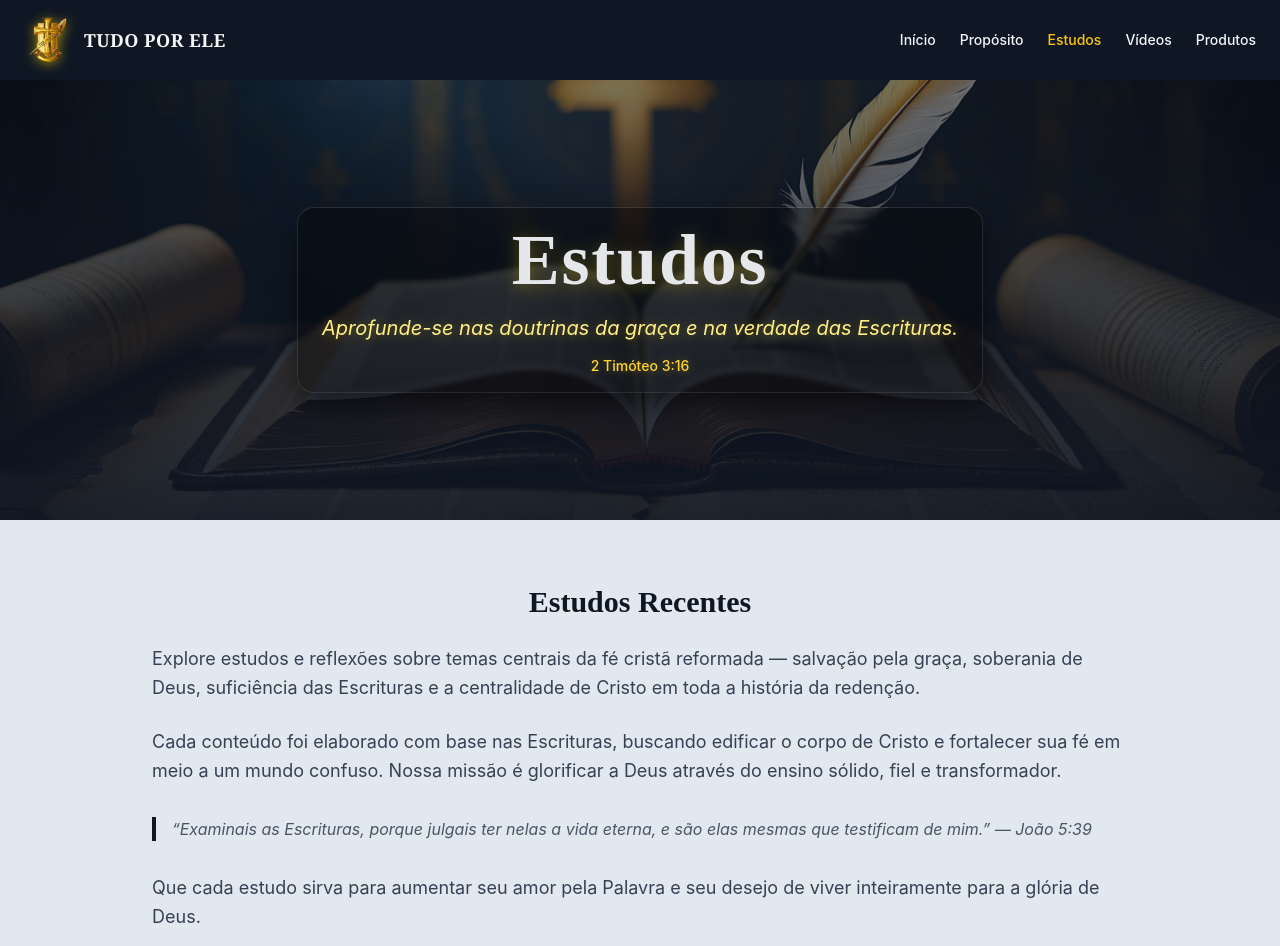
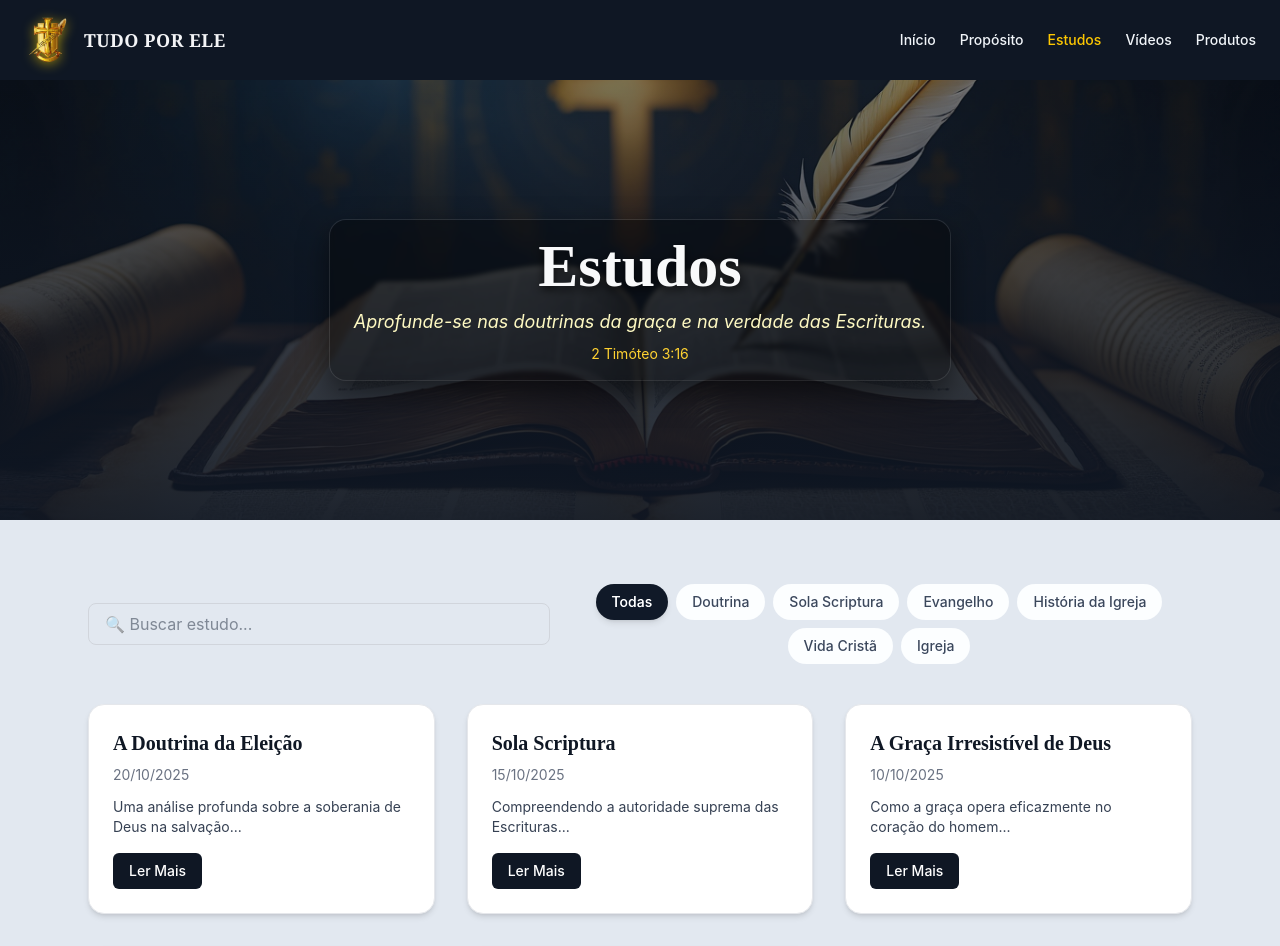
Before and after one commit to llopes0610/tudo-por-ele, a Next.js app: page /estudos in a window 1280 px wide. Shown: the top 946 px of the page. Built offline with nearby package versions, Linux system fonts and the light colour scheme.

Commit message:
ajustando pesquisa de estudos

```diff
--- a/src/app/estudos/[slug]/page.jsx
+++ b/src/app/estudos/[slug]/page.jsx
@@ -1,53 +1,92 @@
-import studies from "../../../data/estudos.json";
+"use client";
+
+import studies from "@/data/estudos.json";
+import { notFound } from "next/navigation";
+import { motion } from "framer-motion";
 import Link from "next/link";
 
-export async function generateStaticParams() {
-  return studies.map((study) => ({
-    slug: study.slug,
-  }));
-}
-
-export async function generateMetadata({ params }) {
-  const study = studies.find((s) => s.slug === params.slug);
-  return {
-    title: `${study?.title || "Estudo"} | Tudo Por Ele`,
-    description: study?.excerpt || "Estudo teológico reformado",
-  };
-}
-
-export default function StudyPage({ params }) {
-  const study = studies.find((s) => s.slug === params.slug);
-
-  if (!study) {
-    return (
-      <div className="text-center text-gray-600 mt-20">
-        <h1 className="text-2xl font-semibold mb-4">Estudo não encontrado</h1>
-        <Link href="/estudos" className="text-[#0f1724] underline">
-          Voltar para lista de estudos
-        </Link>
-      </div>
-    );
-  }
+export default function EstudoPage({ params }) {
+  const estudo = studies.find((s) => s.slug === params.slug);
+  if (!estudo) return notFound();
 
   return (
-    <article className="max-w-4xl mx-auto text-gray-800 leading-relaxed">
-      <h1 className="text-4xl font-bold text-[#0f1724] mb-2">{study.title}</h1>
-      <p className="text-sm text-[#8aa2b8] mb-6">{study.date}</p>
+    <main className="bg-[#f8fafc] min-h-screen pb-20">
+      {/* === HERO === */}
+      <section className="relative w-full h-[50vh] flex items-center justify-center text-center overflow-hidden">
+        <div
+          className="absolute inset-0 bg-cover bg-center"
+          style={{ backgroundImage: "url('/hero.jpg')" }}
+        />
+        <div className="absolute inset-0 bg-[#0f1724]/55" />
+        <div className="absolute inset-0 bg-gradient-to-b from-transparent via-[#0f1724]/55 to-[#0f1724]/85" />
 
-      {/* conteúdo HTML do estudo */}
-      <div
-        className="prose prose-gray max-w-none"
-        dangerouslySetInnerHTML={{ __html: study.content }}
-      />
+        <motion.div
+          initial={{ opacity: 0, y: 25 }}
+          animate={{ opacity: 1, y: 0 }}
+          transition={{ duration: 1, ease: "easeOut" }}
+          className="relative z-10 px-6"
+        >
+          <div className="inline-block rounded-2xl bg-black/40 backdrop-blur-[2px] px-6 py-4 ring-1 ring-white/10 shadow-[0_12px_30px_rgba(0,0,0,0.55)]">
+            <h1 className="text-4xl md:text-6xl font-serif font-bold text-gray-100">
+              {estudo.title}
+            </h1>
+            <p className="mt-3 text-base md:text-lg italic text-gray-200">
+              {estudo.category}
+            </p>
+          </div>
+        </motion.div>
+      </section>
 
-      <div className="mt-10 text-center">
-        <Link
-          href="/estudos"
-          className="inline-block bg-[#0f1724] text-white px-4 py-2 rounded"
-        >
-          ← Voltar para estudos
-        </Link>
-      </div>
-    </article>
+      {/* === ARTIGO === */}
+      <section className="max-w-4xl mx-auto px-6 py-16">
+        {/* Data e categoria */}
+        <div className="text-center mb-10">
+          <p className="text-sm text-gray-500">
+            Publicado em{" "}
+            <span className="font-medium text-[#0f1724]">
+              {new Date(estudo.date).toLocaleDateString("pt-BR")}
+            </span>
+          </p>
+          <div className="w-16 h-[2px] bg-[#0f1724] mx-auto mt-3"></div>
+        </div>
+
+        {/* Conteúdo principal */}
+        <motion.article
+          initial={{ opacity: 0, y: 30 }}
+          animate={{ opacity: 1, y: 0 }}
+          transition={{ duration: 1, ease: "easeOut" }}
+          className="prose prose-lg max-w-none prose-headings:font-serif prose-headings:text-[#0f1724] prose-p:text-gray-800 prose-strong:text-[#0f1724] leading-relaxed"
+          dangerouslySetInnerHTML={{ __html: estudo.content }}
+        />
+
+        {/* BLOCO DO AUTOR */}
+        <div className="mt-16 border-t border-gray-300 pt-8 text-center">
+          <div className="flex flex-col items-center">
+            <img
+              src="/autor.jpg"
+              alt="Autor"
+              className="w-20 h-20 rounded-full border-4 border-[#0f1724]/20 shadow-md mb-4 object-cover"
+            />
+            <h3 className="text-lg font-semibold text-[#0f1724]">
+              Lucas Lopes
+            </h3>
+            <p className="text-gray-600 text-sm mt-1 italic max-w-md">
+              Teólogo reformado, estudante das Escrituras e defensor da fé
+              cristã bíblica conforme as doutrinas da graça.
+            </p>
+          </div>
+        </div>
+
+        {/* Botão Voltar */}
+        <div className="mt-12 text-center">
+          <Link
+            href="/estudos"
+            className="inline-block bg-[#0f1724] text-white px-6 py-2 rounded-md hover:bg-[#1e293b] transition-all duration-300"
+          >
+            ← Voltar aos Estudos
+          </Link>
+        </div>
+      </section>
+    </main>
   );
 }
--- a/src/app/estudos/page.jsx
+++ b/src/app/estudos/page.jsx
@@ -1,54 +1,127 @@
 "use client";
-
+import { useState } from "react";
 import { motion } from "framer-motion";
-import HeroSection from "@/components/HeroSection";
+import Link from "next/link";
+import studies from "@/data/estudos.json";
 
 export default function EstudosPage() {
+  const [query, setQuery] = useState("");
+  const [categoriaSelecionada, setCategoriaSelecionada] = useState("Todas");
+
+  const categorias = ["Todas", ...new Set(studies.map((s) => s.category))];
+
+  const estudosFiltrados = studies.filter((s) => {
+    const texto = `${s.title} ${s.excerpt} ${s.category}`.toLowerCase();
+    const pesquisa = query.toLowerCase();
+    const categoriaOk =
+      categoriaSelecionada === "Todas" || s.category === categoriaSelecionada;
+    return texto.includes(pesquisa) && categoriaOk;
+  });
+
   return (
     <main className="bg-[#f8fafc] min-h-screen">
       {/* === HERO === */}
-      <HeroSection
-        titulo="Estudos"
-        subtitulo="Aprofunde-se nas doutrinas da graça e na verdade das Escrituras."
-        versiculo="2 Timóteo 3:16"
-      />
+      <section className="relative w-full h-[55vh] flex items-center justify-center text-center overflow-hidden">
+        <div
+          className="absolute inset-0 bg-cover bg-center"
+          style={{ backgroundImage: "url('/hero.jpg')" }}
+        />
+        <div className="absolute inset-0 bg-[#0f1724]/55" />
+        <div className="absolute inset-0 bg-gradient-to-b from-transparent via-[#0f1724]/55 to-[#0f1724]/85" />
 
-      {/* === CONTEÚDO === */}
-      <section className="max-w-5xl mx-auto px-6 py-16">
         <motion.div
-          initial={{ opacity: 0, y: 40 }}
-          whileInView={{ opacity: 1, y: 0 }}
-          transition={{ duration: 1, ease: "easeOut" }}
-          viewport={{ once: true }}
-          className="text-center md:text-left"
+          initial={{ opacity: 0, y: 25 }}
+          animate={{ opacity: 1, y: 0 }}
+          transition={{ duration: 1.2, ease: "easeOut" }}
+          className="relative z-10 px-6"
         >
-          <h2 className="text-3xl font-serif font-semibold text-[#0f1724] mb-6 text-center">
-            Estudos Recentes
-          </h2>
+          <div className="inline-block rounded-2xl bg-black/35 backdrop-blur-[2px] px-6 py-4 ring-1 ring-white/10 shadow-[0_12px_30px_rgba(0,0,0,0.55)]">
+           <h1
+  className="text-5xl md:text-6xl font-serif font-bold text-gray-50"
+  style={{
+    color: "#f8f9fa", // cinza claro quase branco
+    textShadow: "0 3px 10px rgba(0,0,0,0.8)", // contorno sutil
+  }}
+>
+  Estudos
+</h1>
+            <p className="mt-3 text-base md:text-lg italic text-yellow-100">
+              Aprofunde-se nas doutrinas da graça e na verdade das Escrituras.
+            </p>
+            <p className="text-sm text-amber-300 mt-2">2 Timóteo 3:16</p>
+          </div>
+        </motion.div>
+      </section>
 
-          <p className="text-gray-700 leading-relaxed text-lg mb-6">
-            Explore estudos e reflexões sobre temas centrais da fé cristã
-            reformada — salvação pela graça, soberania de Deus, suficiência das
-            Escrituras e a centralidade de Cristo em toda a história da redenção.
+      {/* === FILTROS === */}
+      <section className="max-w-6xl mx-auto px-6 py-16">
+        <div className="flex flex-col md:flex-row md:items-center md:justify-between gap-4 mb-10">
+          {/* Campo de busca */}
+          <input
+            type="text"
+            placeholder="🔍 Buscar estudo..."
+            value={query}
+            onChange={(e) => setQuery(e.target.value)}
+            className="w-full md:w-1/2 px-4 py-2 rounded-lg border border-gray-300 focus:outline-none focus:ring-2 focus:ring-[#0f1724]"
+          />
+
+          {/* Filtros por categoria */}
+          <div className="flex flex-wrap justify-center gap-2">
+            {categorias.map((cat) => (
+              <button
+                key={cat}
+                onClick={() => setCategoriaSelecionada(cat)}
+                className={`px-4 py-2 rounded-full text-sm font-medium transition-all ${
+                  categoriaSelecionada === cat
+                    ? "bg-[#0f1724] text-white shadow-md"
+                    : "bg-gray-200 text-gray-700 hover:bg-gray-300"
+                }`}
+              >
+                {cat}
+              </button>
+            ))}
+          </div>
+        </div>
+
+        {/* === LISTA DE ESTUDOS === */}
+        {estudosFiltrados.length > 0 ? (
+          <div className="grid md:grid-cols-3 gap-8">
+            {estudosFiltrados.map((estudo, index) => (
+              <motion.article
+                key={estudo.slug}
+                initial={{ opacity: 0, y: 30 }}
+                whileInView={{ opacity: 1, y: 0 }}
+                transition={{
+                  duration: 0.6,
+                  delay: index * 0.1,
+                  ease: "easeOut",
+                }}
+                viewport={{ once: true }}
+                className="bg-white rounded-2xl shadow-md hover:shadow-lg transition-all duration-300 p-6 border border-gray-200"
+              >
+                <h4 className="text-xl font-semibold text-[#0f1724] mb-2">
+                  {estudo.title}
+                </h4>
+                <p className="text-sm text-gray-500 mb-3">
+                  {new Date(estudo.date).toLocaleDateString("pt-BR")}
+                </p>
+                <p className="text-gray-700 text-sm mb-4 line-clamp-3">
+                  {estudo.excerpt}
+                </p>
+                <Link
+                  href={`/estudos/${estudo.slug}`}
+                  className="inline-block mt-auto px-4 py-2 text-sm font-medium text-white bg-[#0f1724] hover:bg-[#1e293b] rounded-md transition-colors duration-300"
+                >
+                  Ler Mais
+                </Link>
+              </motion.article>
+            ))}
+          </div>
+        ) : (
+          <p className="text-center text-gray-500 italic mt-16">
+            Nenhum estudo encontrado. Tente outro termo ou categoria.
           </p>
-
-          <p className="text-gray-700 leading-relaxed text-lg mb-6">
-            Cada conteúdo foi elaborado com base nas Escrituras, buscando edificar
-            o corpo de Cristo e fortalecer sua fé em meio a um mundo confuso.
-            Nossa missão é glorificar a Deus através do ensino sólido, fiel e
-            transformador.
-          </p>
-
-          <blockquote className="border-l-4 border-[#0f1724] pl-4 italic text-gray-600 my-8">
-            “Examinais as Escrituras, porque julgais ter nelas a vida eterna, e são
-            elas mesmas que testificam de mim.” — João 5:39
-          </blockquote>
-
-          <p className="text-gray-700 leading-relaxed text-lg">
-            Que cada estudo sirva para aumentar seu amor pela Palavra e seu
-            desejo de viver inteiramente para a glória de Deus.
-          </p>
-        </motion.div>
+        )}
       </section>
     </main>
   );
--- a/src/data/estudos.json
+++ b/src/data/estudos.json
@@ -22,5 +22,37 @@
     "excerpt": "Como a graça opera eficazmente no coração do homem...",
     "category": "Doutrina",
     "content": "<p>A graça irresistível é a obra eficaz do Espírito Santo, que transforma o coração do pecador e o conduz à fé. Quando Deus chama, o homem não pode resistir, pois Ele opera a regeneração interior que o leva a crer em Cristo.</p><p>Essa graça não anula a vontade humana, mas a liberta do domínio do pecado para que o homem responda ao chamado divino.</p>"
+  },
+  {
+    "slug": "nascer-de-novo",
+    "title": "O Que é Nascer de Novo?",
+    "date": "2025-10-25",
+    "excerpt": "O novo nascimento é uma obra soberana do Espírito que transforma o coração e concede fé em Cristo.",
+    "category": "Evangelho",
+    "content": "<p><strong>“Em verdade, em verdade te digo: quem não nascer de novo não pode ver o reino de Deus.”</strong> — João 3:3</p><p>Nascer de novo é uma obra soberana do Espírito Santo que transforma o coração morto em pecado em um coração vivo para Deus. D. A. Carson ensina que o novo nascimento não é o resultado de esforço humano, mas um ato divino que dá vida espiritual a quem estava morto (Efésios 2:1–5).</p><p>A regeneração é o início da salvação — o Espírito concede vida, e por isso o homem pode crer. A fé é fruto dessa nova vida, e não a sua causa. O verdadeiro cristão é aquele que foi feito nova criatura, com novos desejos e amor por Cristo.</p>"
+  },
+  {
+    "slug": "reforma-protestante",
+    "title": "O Que é a Reforma Protestante?",
+    "date": "2025-10-24",
+    "excerpt": "Um movimento histórico e espiritual que restaurou o Evangelho e a autoridade da Palavra de Deus.",
+    "category": "História da Igreja",
+    "content": "<p>Em 31 de outubro de 1517, Martinho Lutero afixou suas 95 teses em Wittenberg, iniciando o que conhecemos como Reforma Protestante. Foi um movimento de retorno à Bíblia e à pureza do Evangelho.</p><p>Os reformadores proclamaram cinco verdades fundamentais: <strong>Sola Scriptura</strong>, <strong>Sola Gratia</strong>, <strong>Sola Fide</strong>, <strong>Solus Christus</strong> e <strong>Soli Deo Gloria</strong>. Essas verdades reorientaram a fé cristã em torno da suficiência de Cristo e da autoridade da Escritura.</p><p>D. A. Carson destaca que a Reforma não foi uma rebelião, mas uma renovação espiritual conduzida por Deus. Seu legado nos chama a perseverar em igrejas centradas na Palavra e na graça soberana.</p>"
+  },
+  {
+    "slug": "como-saber-se-sou-salvo",
+    "title": "Como Saber se Sou Salvo?",
+    "date": "2025-10-23",
+    "excerpt": "A certeza da salvação não vem das emoções, mas da fé em Cristo e do testemunho do Espírito Santo.",
+    "category": "Vida Cristã",
+    "content": "<p>A teologia reformada ensina que a salvação é obra completa de Deus, do início ao fim. O verdadeiro crente tem sua segurança firmada em Cristo, não em sentimentos momentâneos ou méritos próprios.</p><p>D. A. Carson explica que a verdadeira fé produz frutos de obediência e amor. O Espírito Santo testifica ao coração do crente que ele pertence a Deus (<strong>Romanos 8:16</strong>).</p><p>A certeza da salvação não está em olhar para si mesmo, mas para Cristo. O cristão persevera não por força própria, mas porque foi regenerado e selado pelo Espírito até o fim.</p>"
+  },
+  {
+    "slug": "como-saber-se-minha-igreja-e-biblica",
+    "title": "Como Saber se Minha Igreja é Bíblica?",
+    "date": "2025-10-22",
+    "excerpt": "Critérios reformados para discernir se uma igreja é fiel às Escrituras.",
+    "category": "Igreja",
+    "content": "<p>Uma igreja bíblica é aquela que exalta a Cristo e se submete integralmente à autoridade das Escrituras. D. A. Carson afirma que a fidelidade de uma igreja não se mede por emoções, mas pela centralidade da Palavra e da sã doutrina.</p><p>Os reformadores identificaram três marcas essenciais de uma igreja verdadeira: <strong>a pregação fiel do Evangelho</strong>, <strong>a correta administração dos sacramentos</strong> e <strong>a prática da disciplina bíblica</strong>.</p><p>Se a Palavra é distorcida, os sacramentos são banalizados ou o pecado é tolerado, a igreja se desvia de sua vocação. Uma igreja bíblica é aquela que glorifica a Deus em tudo — <em>“Soli Deo Gloria”</em>.</p>"
   }
 ]
```
